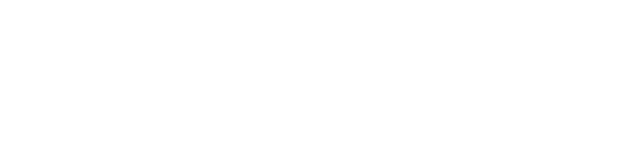
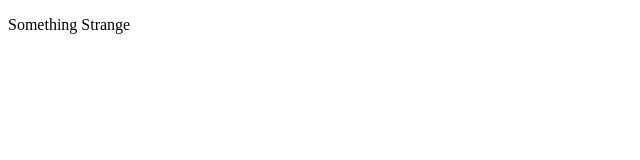
Before and after one commit to Mirk600/first-project, a plain HTML site: page index.html in a window 1280 px wide. Shown: the whole page, without its empty margins (0-640 px from the left). Drawn offline with Linux system fonts and the light colour scheme.

Commit message:
Вторая версия - добавили <p>Something Strange</p>

```diff
--- a/index.html
+++ b/index.html
@@ -5,6 +5,6 @@
     <title>Базовая странца HTML</title>
 </head>
 <body>
-
+    <p>Something Strange</p>
 </body>
 </html>
--- a/style.css
+++ b/style.css
@@ -1 +1,3 @@
 /*Проверка комментария*/
+
+/* Вторая проверка */
```
